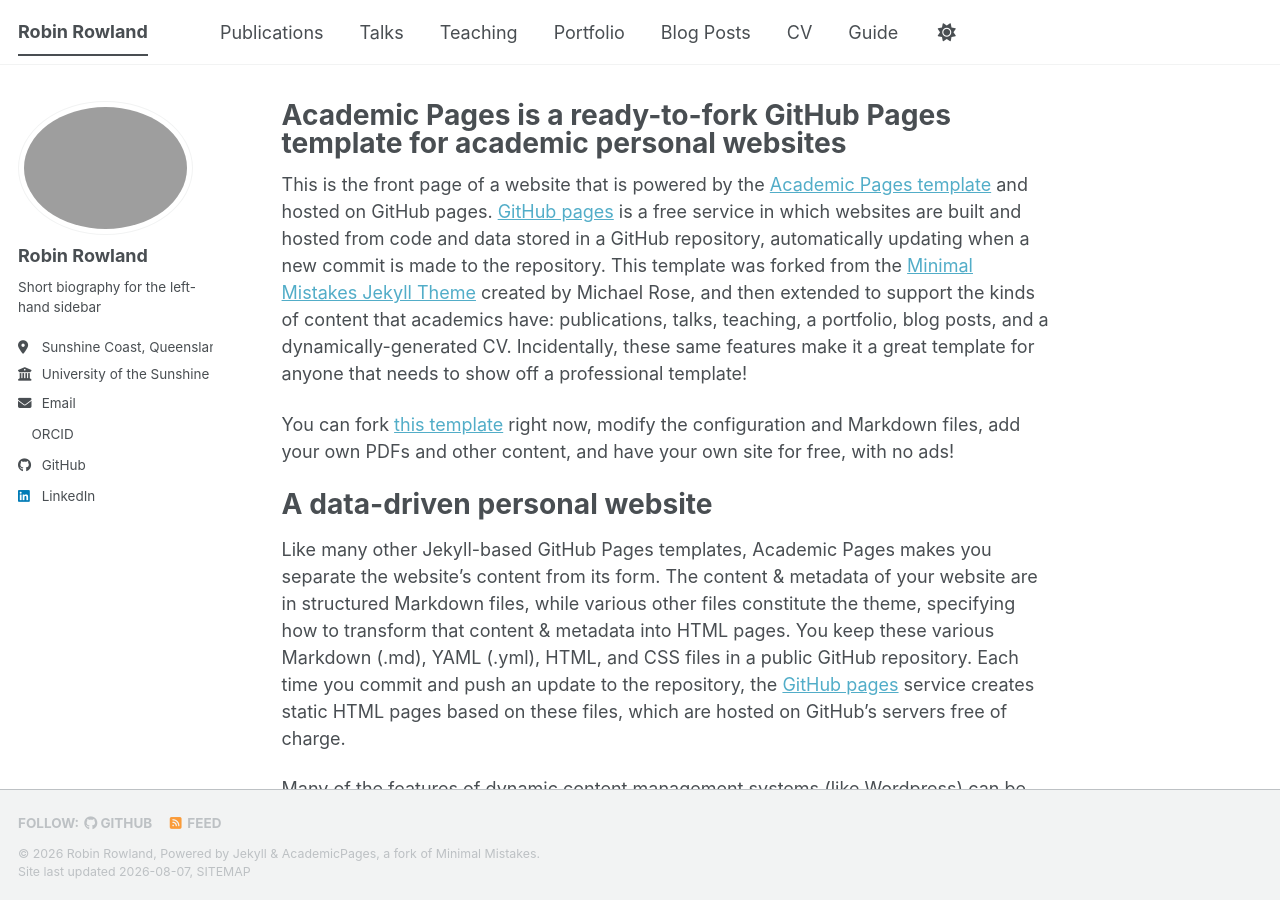
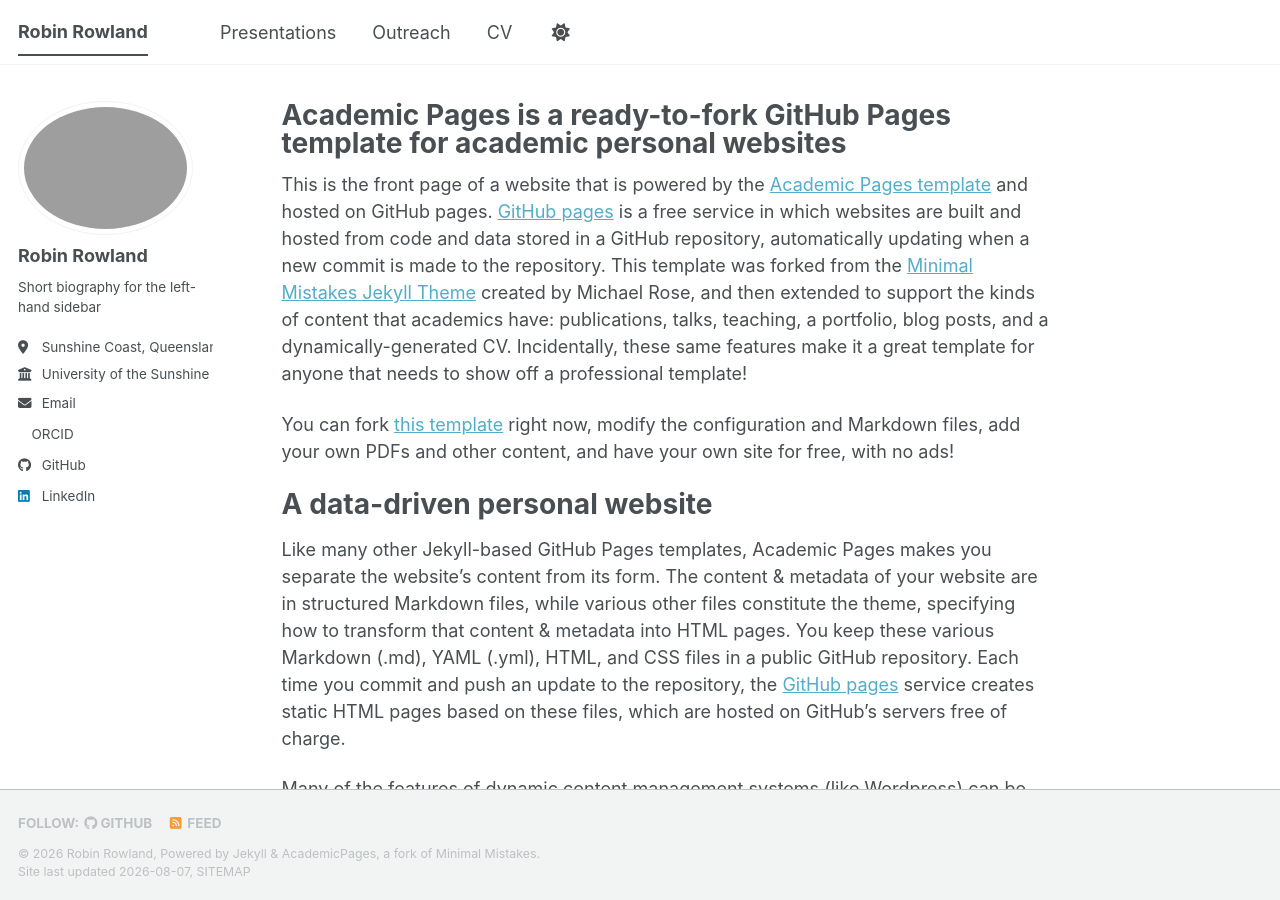
Before and after one commit to RobinERowland/robinerowland.github.io, a Jekyll site: the page built from _pages/about.md, in a window 1280 px wide and 900 px high. Built offline with Jekyll 4.4.1, drawn with Linux system fonts in a browser that asks for light colours; a style sheet for code colours, icons or effects is not loaded.

Commit message:
Update navigation.yml

```diff
--- a/_data/navigation.yml
+++ b/_data/navigation.yml
@@ -8,26 +8,14 @@
 #      Markdown formatted page while the second is generated using JSON.
 
 main:
-  - title: "Publications"
-    url: /publications/
+  - title: "Presentations"
+    url: /presentations/
 
-  - title: "Talks"
-    url: /talks/
-
-  - title: "Teaching"
-    url: /teaching/
-
-  - title: "Portfolio"
-    url: /portfolio/
-
-  - title: "Blog Posts"
-    url: /year-archive/
+  - title: "Outreach"
+    url: /outreach/
 
   - title: "CV"
     url: /cv/
 
   # - title: "CV"
   #   url: /cv-json/
-
-  - title: "Guide"
-    url: /markdown/
```
